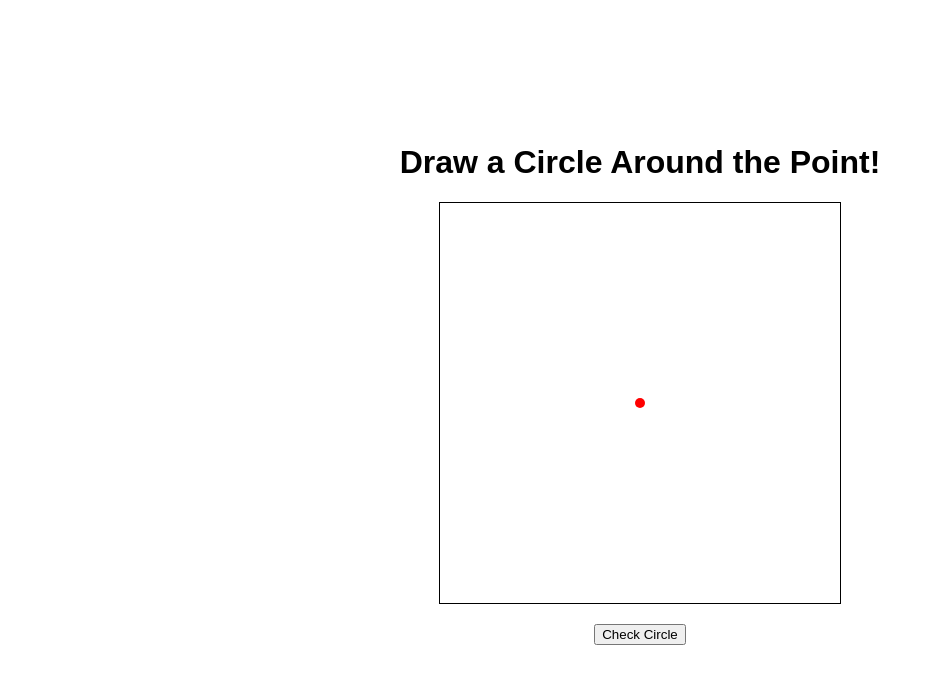
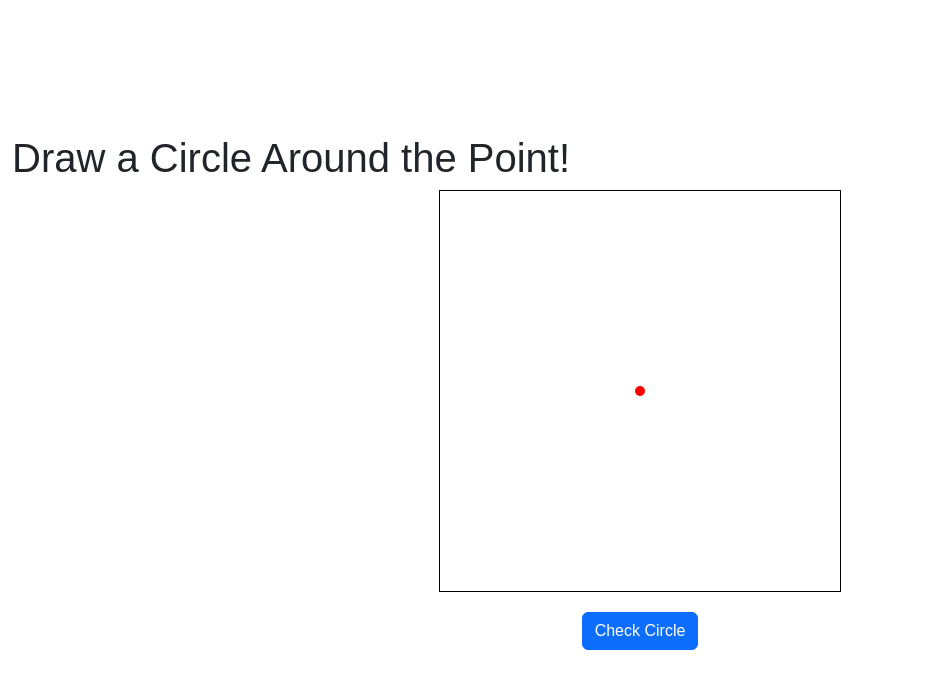
Before and after one commit to imvks786/Games, a plain HTML site: page index.html in a window 1280 px wide. Shown: the whole page, without its empty margins (0-926 px from the left). Drawn offline with nearby package versions, Linux system fonts and the light colour scheme.

Commit message:
Update index.html

```diff
--- a/index.html
+++ b/index.html
@@ -3,6 +3,7 @@
 <head>
   <meta charset="UTF-8">
   <meta name="viewport" content="width=device-width, initial-scale=1.0">
+  <link href="https://cdn.jsdelivr.net/npm/bootstrap@5.3.3/dist/css/bootstrap.min.css" rel="stylesheet" integrity="sha384-QWTKZyjpPEjISv5WaRU9OFeRpok6YctnYmDr5pNlyT2bRjXh0JMhjY6hW+ALEwIH" crossorigin="anonymous">
   <title>Circle Drawing Game</title>
   <style>
     body {
@@ -24,10 +25,12 @@
   </style>
 </head>
 <body>
-  <h1>Draw a Circle Around the Point!</h1>
+  <div class="container-fluid">
+    <h1>Draw a Circle Around the Point!</h1>
+  </div>
   <canvas id="drawingCanvas" width="400" height="400"></canvas>
   <div class="button">
-    <button id="checkCircle">Check Circle</button>
+    <button id="checkCircle" class="btn btn-primary">Check Circle</button>
   </div>
   <p id="result"></p>
 
@@ -157,5 +160,6 @@
       calculateCircleAccuracy();
     });
   </script>
+  <script src="https://cdn.jsdelivr.net/npm/bootstrap@5.3.3/dist/js/bootstrap.bundle.min.js" integrity="sha384-YvpcrYf0tY3lHB60NNkmXc5s9fDVZLESaAA55NDzOxhy9GkcIdslK1eN7N6jIeHz" crossorigin="anonymous"></script>
 </body>
 </html>
```
